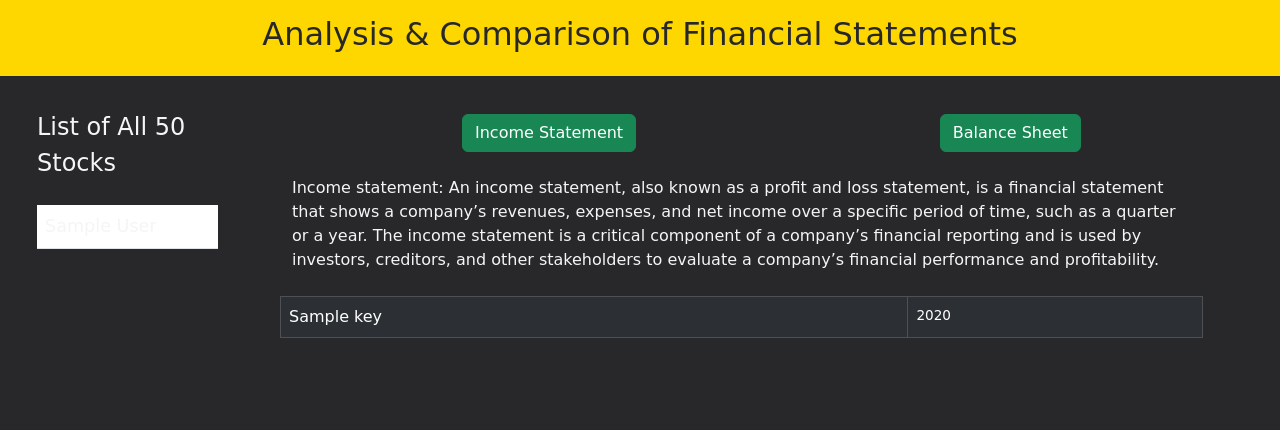
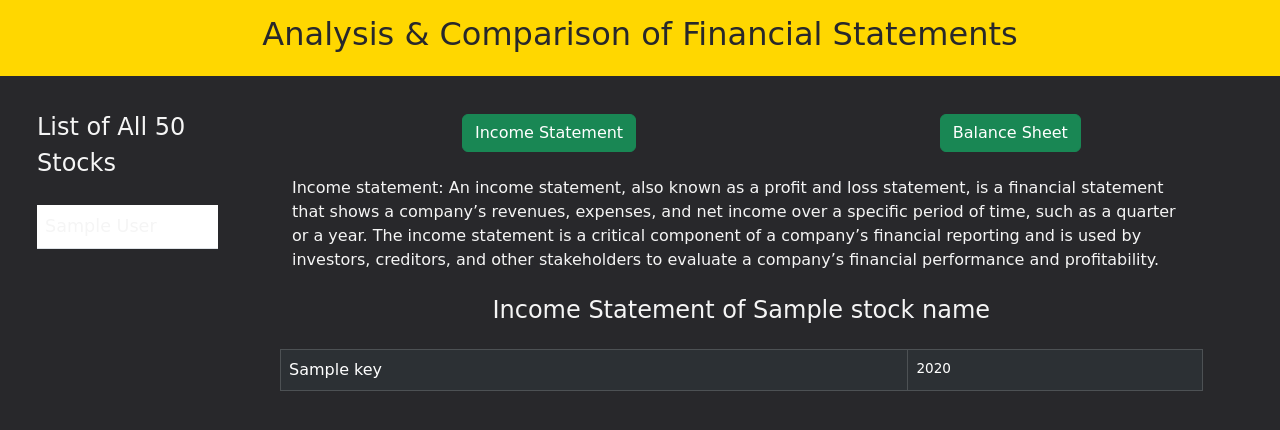
Before and after one commit to Ayush-Patel15/Analysis-Comparison_of_finacial_statements, a Flask app: template src/templates/home.html in a window 1280 px wide. Shown: the top 430 px of the page. Run offline with Flask 3, Linux system fonts and the light colour scheme; the template is opened without the code that fills it: most values are stand-ins (such as "Sample title", 1, 10 or a date in 2020); some web fonts are replaced.

Commit message:
Added links to the table, for getting stock names and code

```diff
--- a/src/app.py
+++ b/src/app.py
@@ -1,5 +1,5 @@
 ## IMPORTS
-from flask import Flask, render_template, redirect, url_for
+from flask import Flask, render_template, request, redirect, url_for
 from db_connect import connect_to_the_database
 
 ## APP INITIALISATION
@@ -17,8 +17,15 @@ def base_function():
 def home_page_function():
     db = connect_to_the_database(database="Fundamentals")
     stocks_list = list(db["nifty_list"].find({}))
-    income_statement_data = db["income_statements"].find_one({"code": "AE13"})["data"]
-    return render_template("home.html", stocks_list=stocks_list, income_statement_data=income_statement_data)
+    if request.args:
+        code = request.args.get("code")
+    else:
+        code = "AE13"
+    income_statement = db["income_statements"].find_one({"code": code})
+    income_statement_data = income_statement["data"]
+    stock_name = income_statement["full_name"]
+    return render_template("home.html", stocks_list=stocks_list, income_statement_data=income_statement_data,
+                            stock_name=stock_name)
 
 
 if __name__ == "__main__":
--- a/src/static/styles.css
+++ b/src/static/styles.css
@@ -20,8 +20,9 @@ body {
     font-size: 1.5em;
 }
 
-.stocks {
-    background-color: #28282B;
+table.stocks a {
+    color: whitesmoke;
+    text-decoration: none;
 }
 
 .stocks td {
--- a/src/templates/home.html
+++ b/src/templates/home.html
@@ -45,7 +45,11 @@
                         <table class="table stocks">
                             <tbody>
                                 {% for stock in stocks_list %}
-                                    <tr><td><a>{{ stock["full_name"] }}</a></td></tr>
+                                    <tr><td>
+                                        <a href="{{ url_for('home_page_function', url_name=stock['url_name'], code=stock['code']) }}">
+                                            {{ stock["full_name"] }}
+                                        </a>
+                                    </td></tr>
                                 {% endfor %}
                             </tbody>
                         </table>
@@ -70,6 +74,7 @@
                             performance and profitability.</span>
                     </div>
                     <div class="row mt-4 mb-4 table_data" id="tableData">
+                        <h4 class="text-center mb-4">Income Statement of {{ stock_name }}</h4>
                         <table class="table table-bordered table-dark table-striped table-hover">
                             <tbody>
                                 {% for key in income_statement_data %}
```
